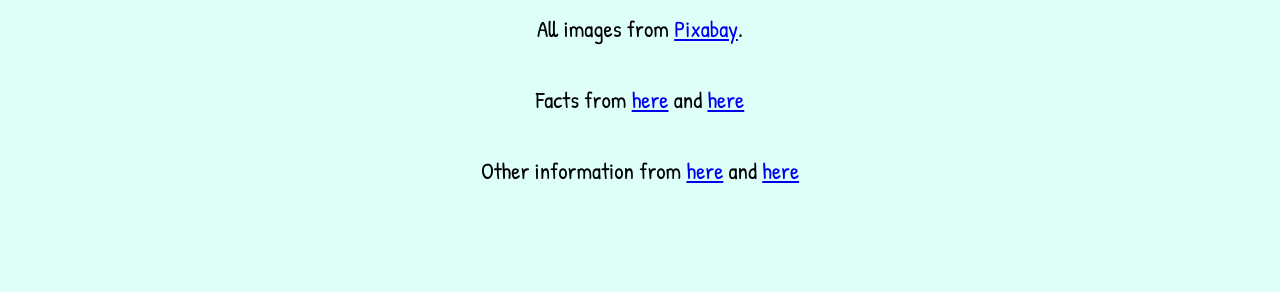
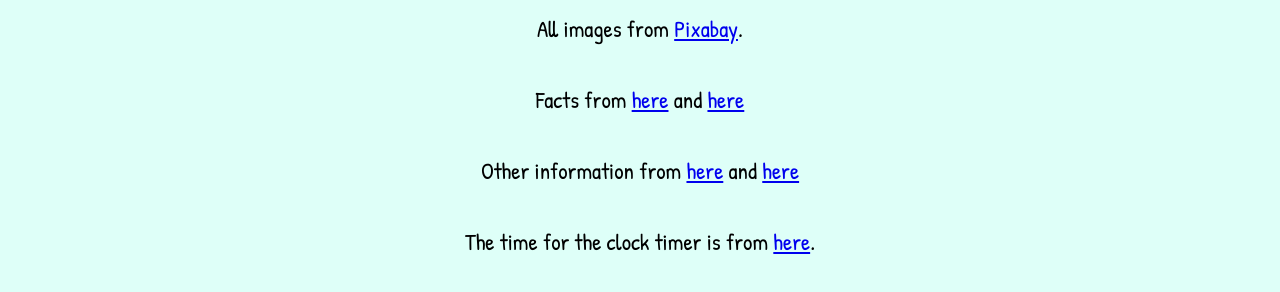
Before and after one commit to Xiaoweikellyli/Xiaoweikellyli.github.io, a plain HTML site: page sources.html in a window 1280 px wide. Shown: the part 212-504 px from the top of the page. Drawn offline with Linux system fonts and the light colour scheme.

Commit message:
Update sources.html

```diff
--- a/sources.html
+++ b/sources.html
@@ -61,6 +61,7 @@
     <p> All images from <a href= "https://pixabay.com/"> Pixabay</a>.</p>
     <p> Facts from <a href = "https://eponline.com/Articles/2020/02/24/Five-Biggest-Environmental-Issues-Affecting-the-US.aspx?Page=1"> here</a> and <a href = "https://sloactive.com/world-environment-day/"> here</a></p>
     <p> Other information from <a href = "https://byjus.com/biology/environmental-issues-solutions/"> here</a> and <a href = "https://eponline.com/Articles/2020/02/24/Five-Biggest-Environmental-Issues-Affecting-the-US.aspx?Page=1"> here</a></p>
+    <p> The time for the clock timer is from <a href = "https://climateclock.world/">here</a>.</p>
 
 
   </body>
```
